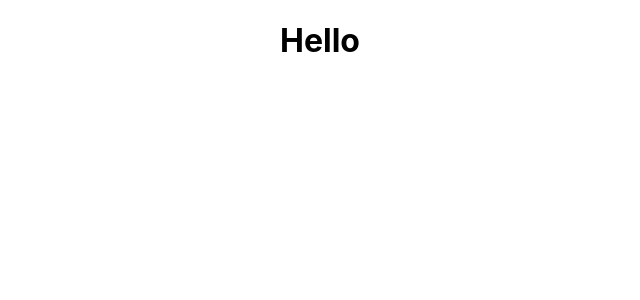
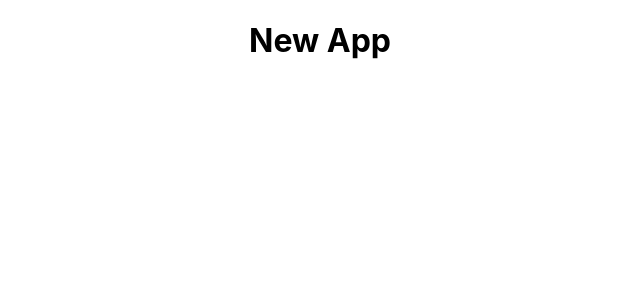
Before and after one commit to PriyanshuK2/MoviEmpire, a React (Create React App) app in the folder movie-empire/: page / in a window 1280 px wide. Shown: the top 300 px of the page, without its empty margins (320-960 px from the left). Built offline with nearby package versions, Linux system fonts and the light colour scheme.

Commit message:
Updated App.js

```diff
--- a/movie-empire/src/App.js
+++ b/movie-empire/src/App.js
@@ -3,7 +3,7 @@ import './App.css';
 const App = () => {
   return (
     <div className="App">
-     <h1>Hello</h1>
+     <h1>New App</h1>
     </div>
   );
 }
```
